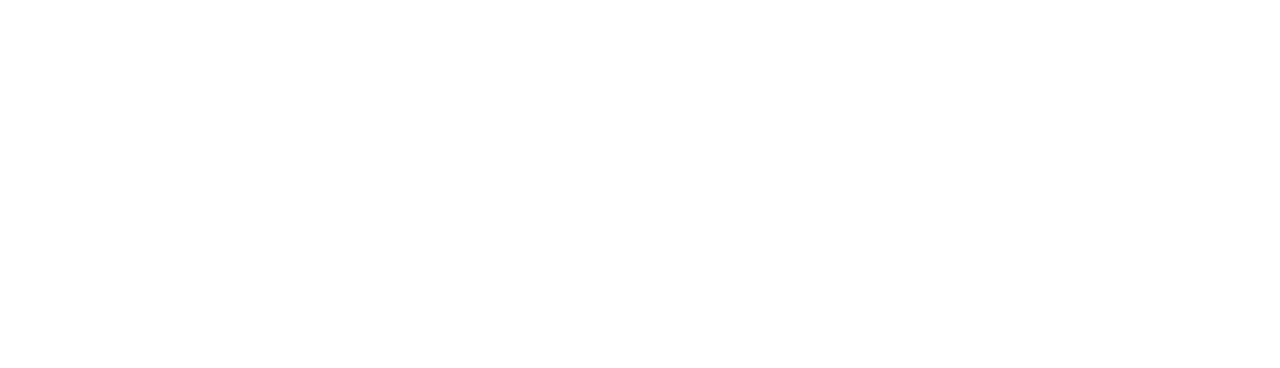
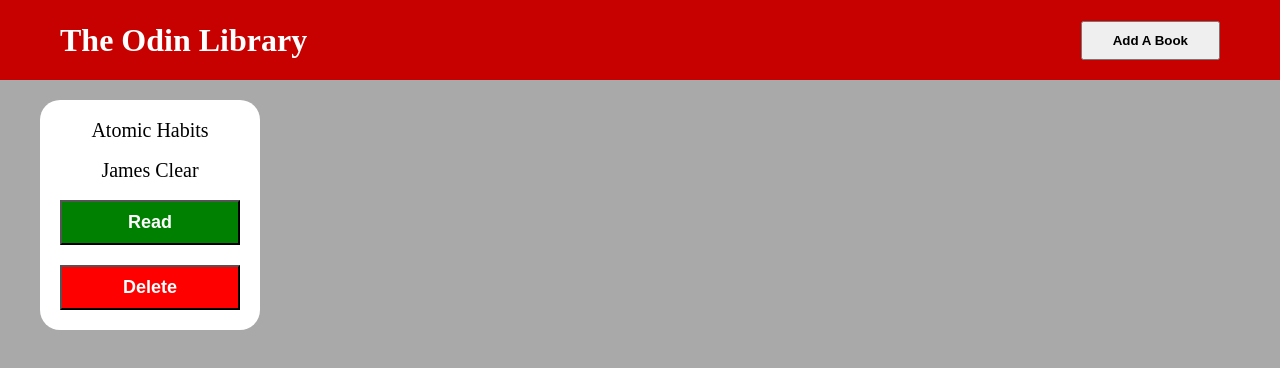
Before and after one commit to TheDailyStruggle/library-project, a plain HTML site: page index.html in a window 1280 px wide. Drawn offline with Linux system fonts and the light colour scheme.

Commit message:
initial styling of elements

```diff
--- a/index.html
+++ b/index.html
@@ -10,7 +10,19 @@
 </head>
 
 <body>
+    <header>
+        <div class="logo">The Odin Library</div>
+        <button class="addBookBtn">Add A Book</button>
+    </header>
 
+    <main>
+        <card class="book">
+            <p class="bookTitle">Atomic Habits</p>
+            <p class="bookAuthor">James Clear</p>
+            <button class="readBtn read">Read</button>
+            <button class="deleteBtn">Delete</button>
+        </card>
+    </main>
 
     <script src="javascript.js"></script>
 </body>
--- a/javascript.js
+++ b/javascript.js
@@ -0,0 +1,16 @@
+//Array of book objects
+let myLibrary = [];
+
+
+
+// Constructor function
+function book() {
+
+};
+
+
+
+
+function addBook() {
+
+};
--- a/styles.css
+++ b/styles.css
@@ -128,3 +128,79 @@
     border-collapse: collapse;
     border-spacing: 0;
 }
+
+body {
+    background-color: darkgray;
+}
+
+header {
+    display: grid;
+    grid-template-columns: 1fr 1fr;
+    background-color: rgb(199, 0, 0);
+    height: 10vh;
+    align-items: center;
+}
+
+.logo {
+    font-size: 2em;
+    margin-left: 60px;
+    color: white;
+    font-weight: bold;
+}
+
+.addBookBtn {
+    justify-self: end;
+    padding: 10px 30px;
+    margin-right: 60px;
+    font-weight: bold;
+}
+
+main {
+    display: grid;
+    grid-template-columns: repeat(auto-fit, minmax(250px, 1fr));
+    gap: 20px;
+    margin: 20px 40px;
+}
+
+card {
+    width: 200px;
+    padding: 10px;
+    background-color: white;
+    border-radius: 20px;
+    font-size: 20px;
+    text-align: center;
+    display: flex;
+    flex-direction: column;
+}
+
+card>p {
+    margin: 10px;
+}
+
+card>button {
+    margin: 10px;
+}
+
+.read,
+.notRead {
+    padding: 10px 20px;
+    color: white;
+    font-weight: bold;
+    font-size: 18px;
+}
+
+.read {
+    background-color: green;
+}
+
+.notRead {
+    background-color: orange;
+}
+
+.deleteBtn {
+    background-color: red;
+    padding: 10px 20px;
+    color: white;
+    font-weight: bold;
+    font-size: 18px;
+}
```
